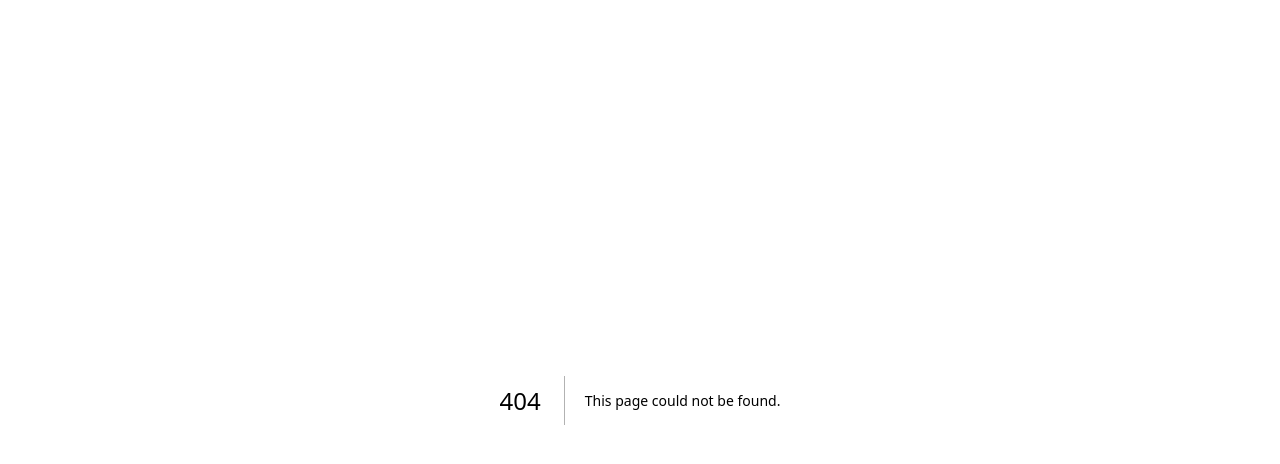
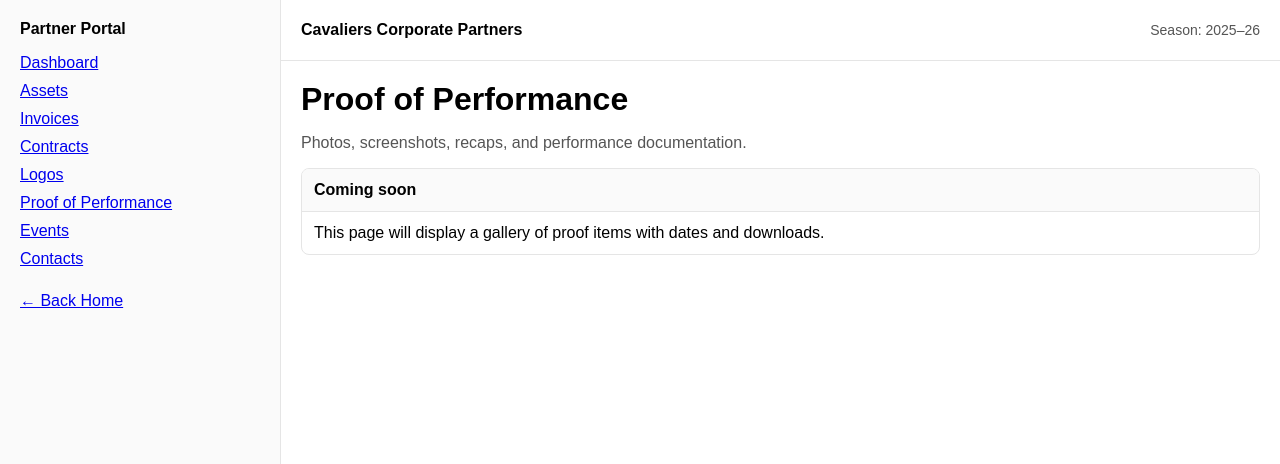
Before and after one commit to griffinfosterf13-collab/partner-dashboard, a Next.js app: page /dashboard/proof in a window 1280 px wide. Before the commit this address had no page. Shown: the top 464 px of the page. Built offline with nearby package versions, Linux system fonts and the light colour scheme.

Commit message:
Create ProofPage component for performance documentation

```diff
--- /dev/null
+++ b/app/dashboard/proof/page.tsx
@@ -0,0 +1,19 @@
+export default function ProofPage() {
+  return (
+    <div>
+      <h1 style={{ margin: 0 }}>Proof of Performance</h1>
+      <p style={{ color: "#555" }}>
+        Photos, screenshots, recaps, and performance documentation.
+      </p>
+
+      <div style={{ marginTop: 16, border: "1px solid #e5e5e5", borderRadius: 8, overflow: "hidden" }}>
+        <div style={{ padding: 12, background: "#fafafa", borderBottom: "1px solid #e5e5e5", fontWeight: 600 }}>
+          Coming soon
+        </div>
+        <div style={{ padding: 12 }}>
+          This page will display a gallery of proof items with dates and downloads.
+        </div>
+      </div>
+    </div>
+  );
+}
```
